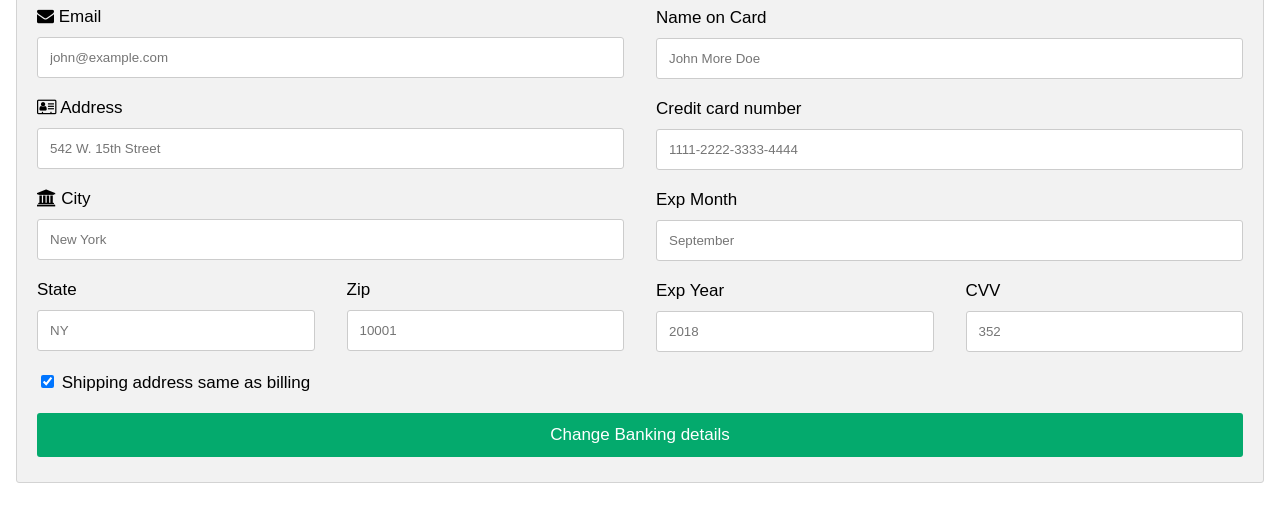
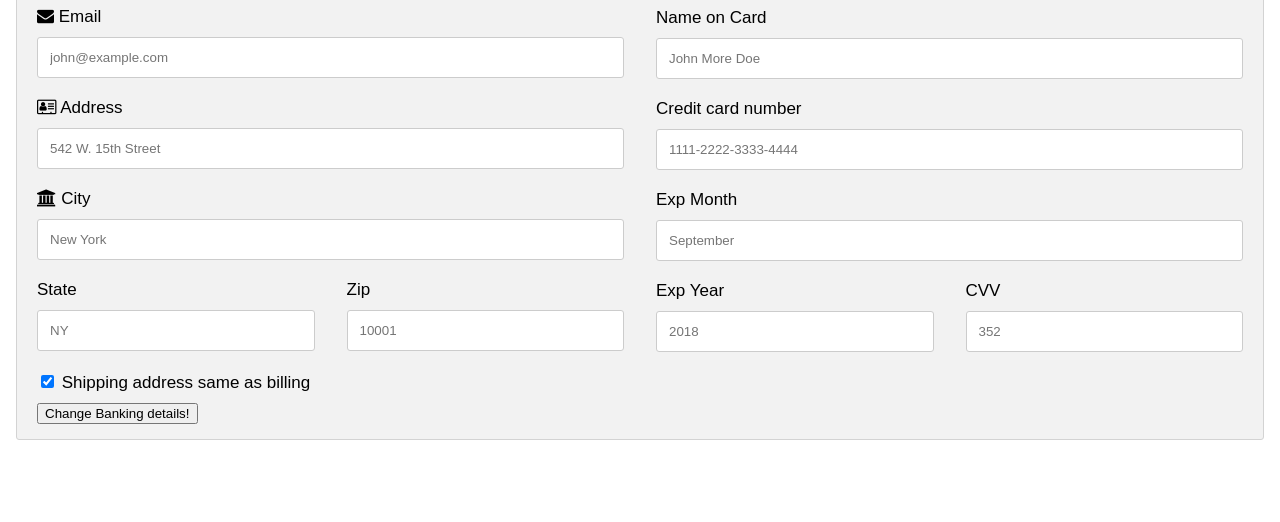
Before and after one commit to NeuralWorksAI/DonatifyWebExtension, a browser extension: page checkoutform.html in a window 1280 px wide. Shown: the part 240-762 px from the top of the page. Drawn offline with Linux system fonts and the light colour scheme.

Commit message:
redirect button

```diff
--- a/checkoutform.html
+++ b/checkoutform.html
@@ -172,7 +172,9 @@ span.price {
         <label>
           <input type="checkbox" checked="checked" name="sameadr"> Shipping address same as billing
         </label>
-        <input type="submit" value="Change Banking details" class="btn">
+        <a href="popup.html"><button>
+            Change Banking details!
+        </button></a>
       </form>
     </div>
   </div>
```
